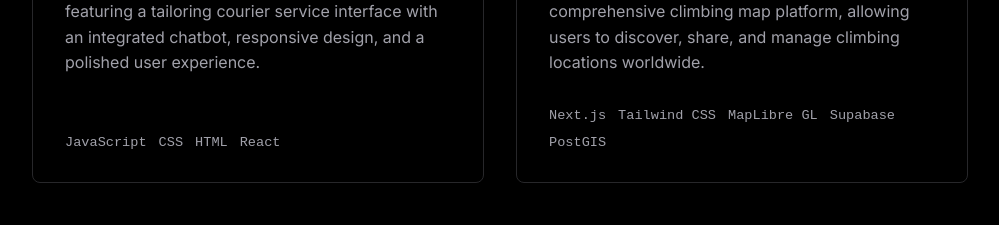
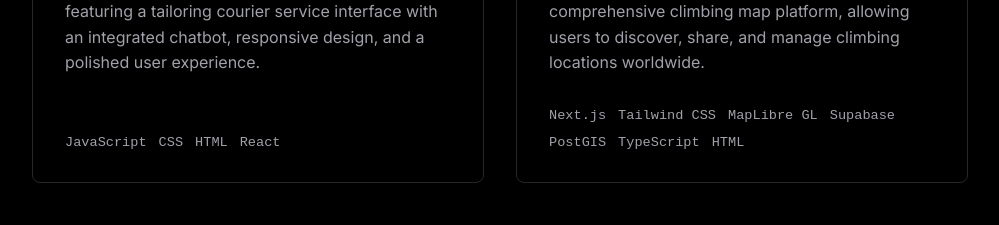
Before and after one commit to Ayprusss/AnthonyLe, a React (Create React App) app: page / in a window 1280 px wide. Shown: the part 2780-3005 px from the top of the page, without its empty margins (140-1139 px from the left). Built offline with nearby package versions, Linux system fonts and the light colour scheme.

Commit message:
added more skills to personal website

```diff
--- a/src/Components/Projects.js
+++ b/src/Components/Projects.js
@@ -30,7 +30,7 @@ const projects = [
     {
         title: 'Crux',
         description: 'A full-stack web application that serves as a comprehensive climbing map platform, allowing users to discover, share, and manage climbing locations worldwide.',
-        tech: ['Next.js', 'Tailwind CSS', 'MapLibre GL', 'Supabase', 'PostGIS'],
+        tech: ['Next.js', 'Tailwind CSS', 'MapLibre GL', 'Supabase', 'PostGIS', 'TypeScript', 'HTML'],
         github: 'https://github.com/Ayprusss/crux',
     }
 ];
```
